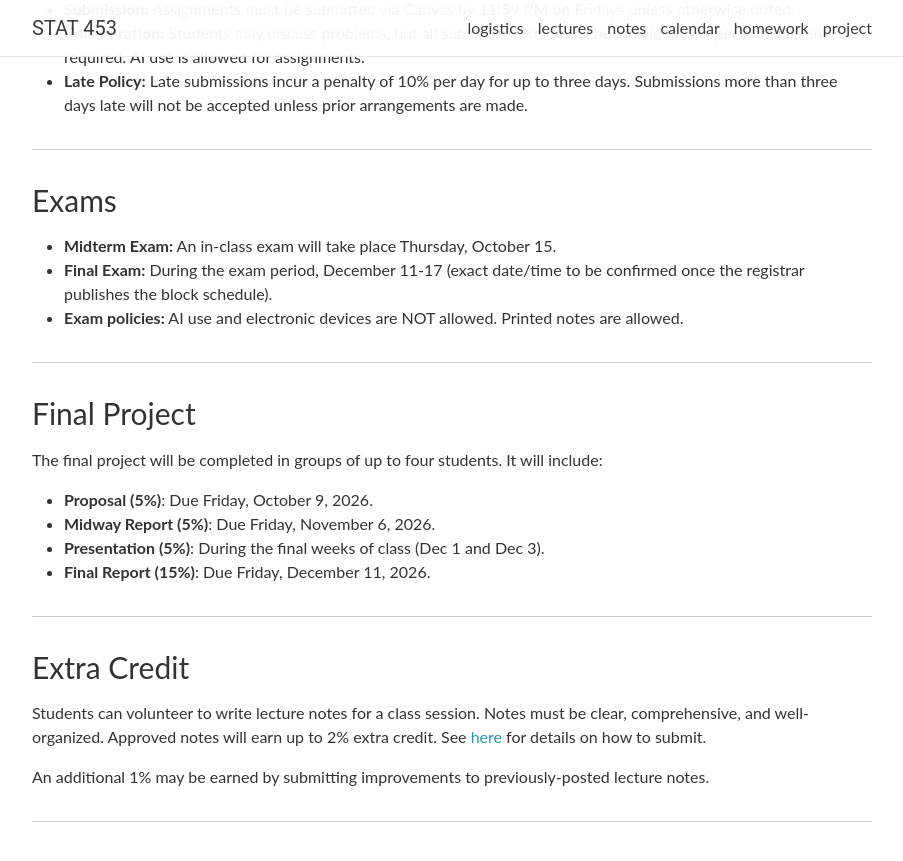
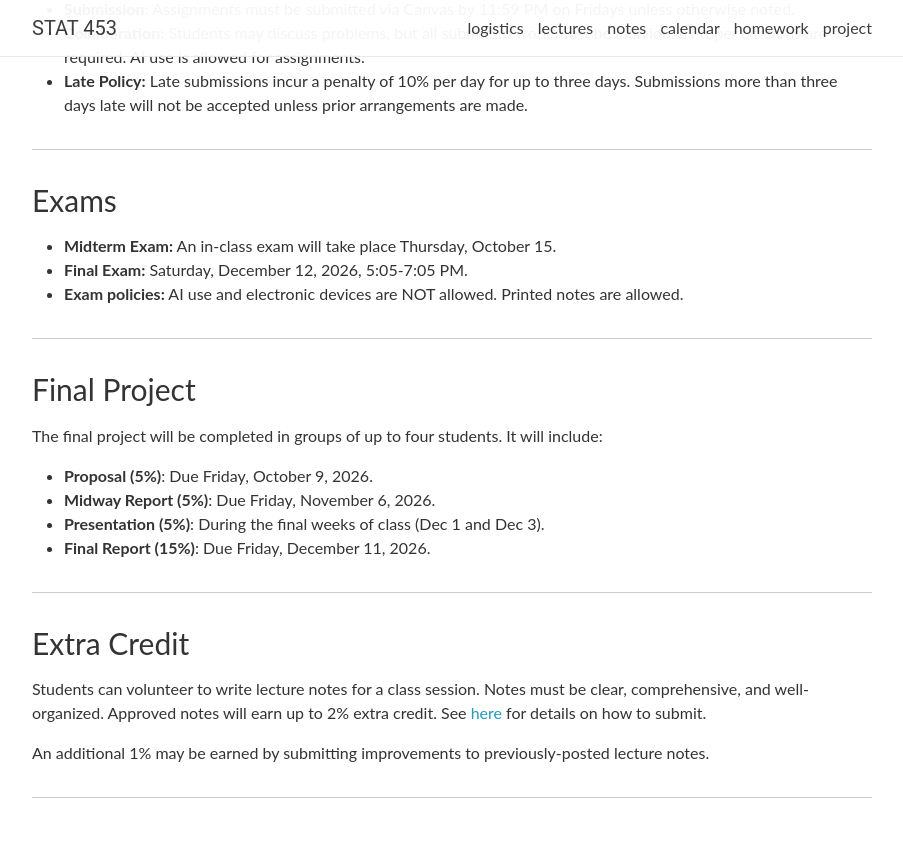
Before and after one commit to AdaptInfer/dgm-fall-2026, a Jekyll site: the page built from _pages/logistics.md, in a window 1280 px wide and 900 px high, scrolled down 1230 px. Shown: the top 861 px of the window, without its empty margins (188-1091 px from the left). Built offline with Jekyll 4.4.1, drawn with Linux system fonts in a browser that asks for light colours; nearby versions of some CDN libraries; comment, search, counter and statistics services are not loaded.

Commit message:
update readings, add final exam time

```diff
--- a/_pages/logistics.md
+++ b/_pages/logistics.md
@@ -57,7 +57,7 @@ There will be regular homework assignments to reinforce core concepts and comput
 ### Exams
 
 - **Midterm Exam:** An in-class exam will take place Thursday, October 15.
-- **Final Exam:** During the exam period, December 11-17 (exact date/time to be confirmed once the registrar publishes the block schedule).
+- **Final Exam:** Saturday, December 12, 2026, 5:05-7:05 PM.
 - **Exam policies:** AI use and electronic devices are NOT allowed. Printed notes are allowed.
 
 ---
```
Also changed, not shown: _data/lectures.yml (+8 -8 lines).
